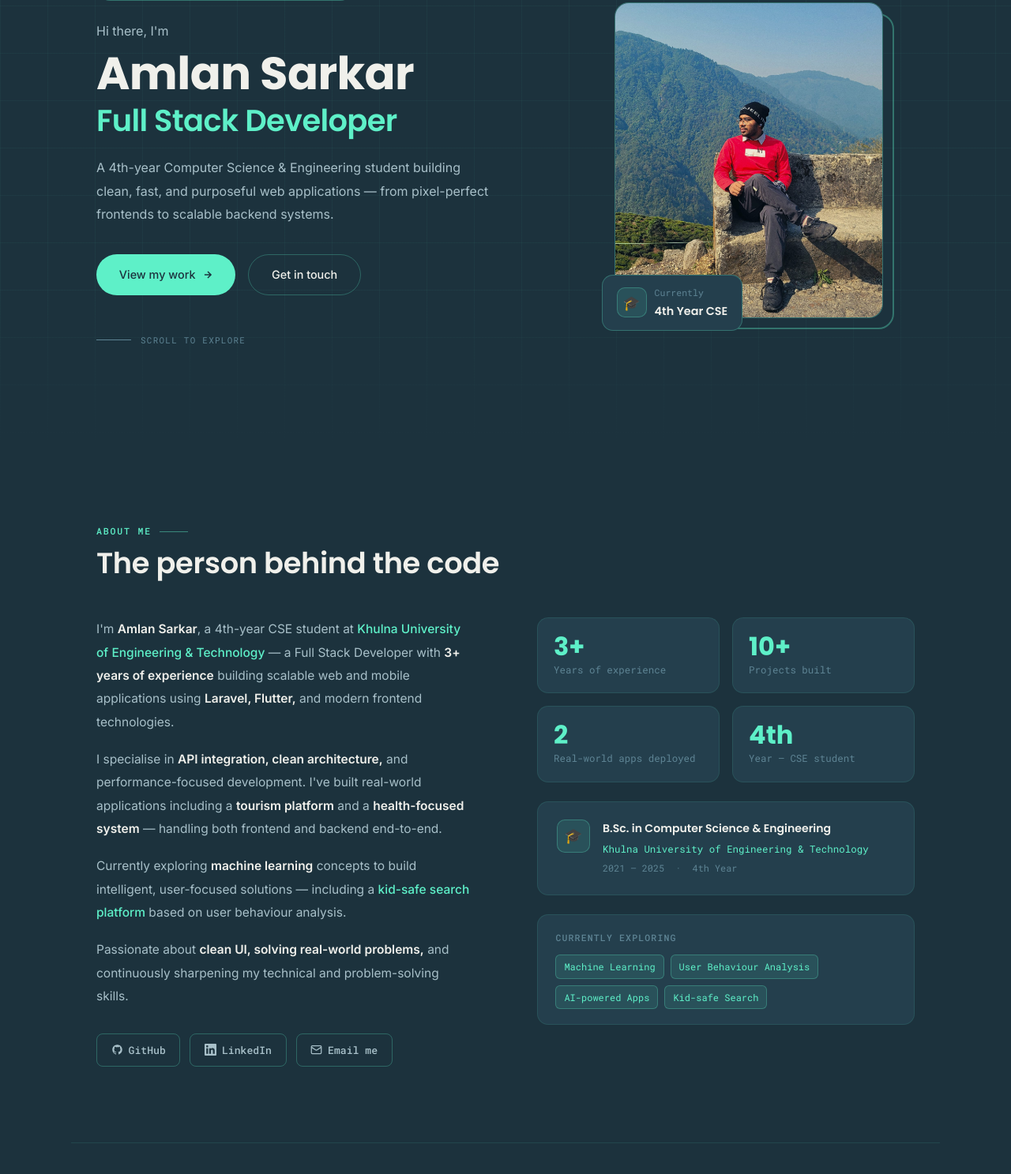
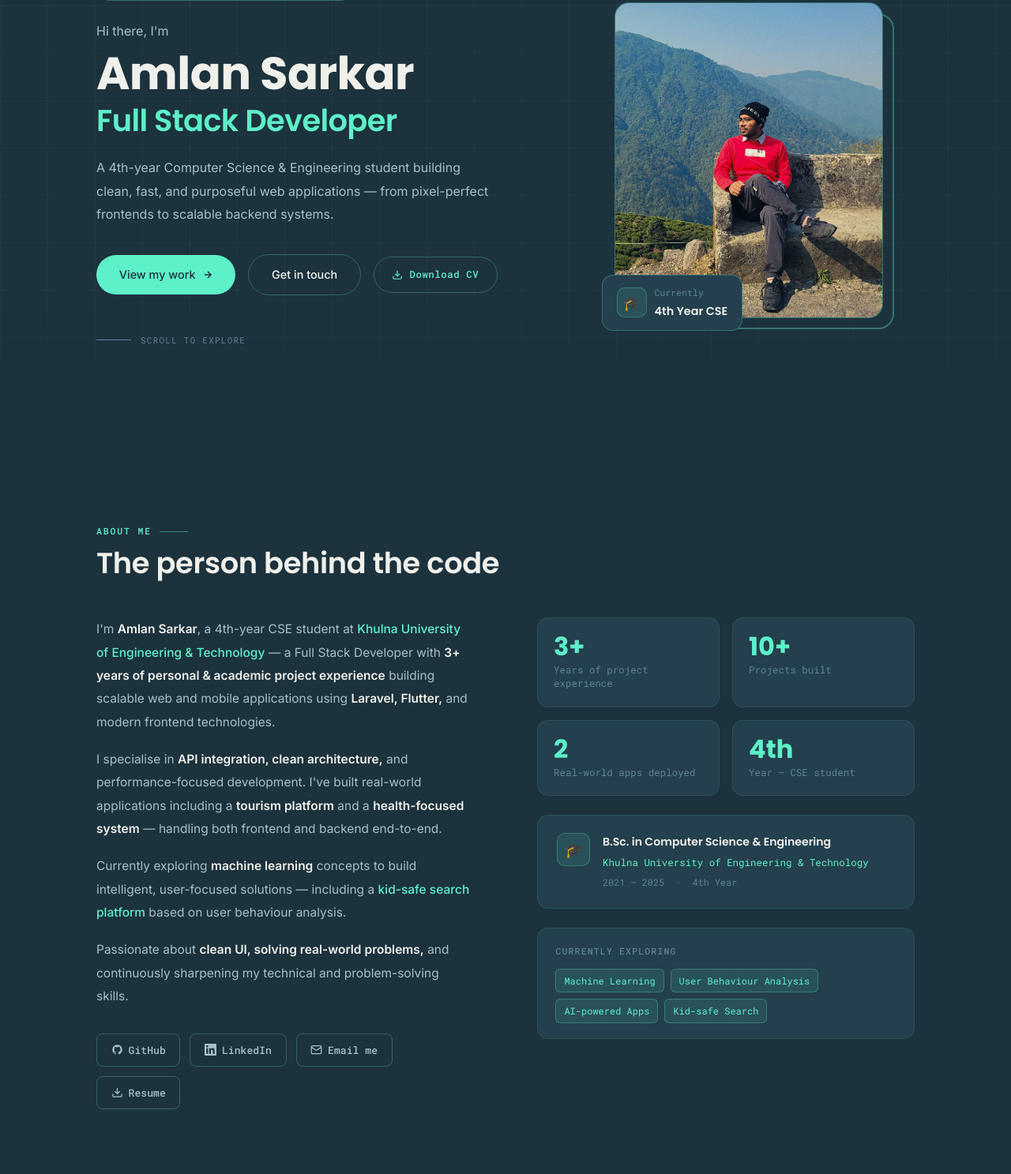
Before and after one commit to AmlanWTK/Portfolio, a plain HTML site: page index.html in a window 1280 px wide. Shown: the part 233-1720 px from the top of the page at 79% size. Drawn offline with Linux system fonts and the light colour scheme.

Commit message:
Add CV download button and clarify experience
Added a CV download button and updated experience claims.

```diff
--- a/index.html
+++ b/index.html
@@ -66,6 +66,9 @@
     .btn-primary:hover{background:var(--accent-dim);color:var(--bg-primary);transform:translateY(-2px)}
     .btn-outline{background:transparent;color:var(--text-primary);border:1.5px solid var(--border-hover)}
     .btn-outline:hover{border-color:var(--accent);color:var(--accent);transform:translateY(-2px)}
+    /* CV download button — subtle ghost style distinct from the other two */
+    .btn-cv{background:transparent;color:var(--accent);border:1.5px solid var(--border-hover);font-family:var(--font-mono);font-size:0.78rem;letter-spacing:0.04em;padding:0.72rem 1.4rem}
+    .btn-cv:hover{border-color:var(--accent);background:var(--accent-glow);color:var(--accent);transform:translateY(-2px)}
     .reveal{opacity:0;transform:translateY(26px);transition:opacity 0.65s ease,transform 0.65s ease}
     .reveal.visible{opacity:1;transform:translateY(0)}
     .reveal-delay-1{transition-delay:0.1s}
@@ -112,7 +115,7 @@
     .hero-name{display:block;color:var(--text-primary);font-family:var(--font-display);font-size:clamp(2.4rem,4.5vw,3.6rem);font-weight:700;line-height:1.15;letter-spacing:-0.01em}
     .hero-role{display:block;font-family:var(--font-display);font-size:clamp(1.6rem,3vw,2.6rem);font-weight:600;line-height:1.2;color:var(--accent);margin-top:0.2rem}
     .hero-desc{font-size:1rem;color:var(--text-second);max-width:500px;margin:1.4rem 0 2.2rem;font-weight:400;line-height:1.85}
-    .hero-actions{display:flex;gap:1rem;flex-wrap:wrap;margin-bottom:3rem}
+    .hero-actions{display:flex;gap:1rem;flex-wrap:wrap;margin-bottom:3rem;align-items:center}
     .hero-scroll{display:flex;align-items:center;gap:12px;color:var(--text-muted);font-family:var(--font-mono);font-size:0.68rem;letter-spacing:0.12em;text-transform:uppercase}
     .scroll-line{width:44px;height:1px;background:var(--text-muted)}
     .hero-image-wrap{position:relative;display:flex;justify-content:center}
@@ -121,8 +124,6 @@
     .hero-image-inner{position:relative;z-index:1;width:100%;height:100%;border-radius:18px;overflow:hidden;border:1px solid var(--border-hover);background:var(--bg-surface)}
     .hero-image-inner img{width:100%;height:100%;object-fit:cover;object-position:top center;display:block;filter:brightness(0.92) contrast(1.05);transition:filter 0.4s ease}
     .hero-image-inner img:hover{filter:brightness(1) contrast(1.05)}
-    .hero-image-placeholder{width:100%;height:100%;display:flex;flex-direction:column;align-items:center;justify-content:center;gap:12px;color:var(--text-muted);font-family:var(--font-mono);font-size:0.75rem;text-align:center;padding:1rem}
-    .hero-image-placeholder svg{opacity:0.35}
     .hero-img-badge{position:absolute;bottom:-16px;left:-16px;z-index:2;background:var(--bg-surface);border:1px solid var(--border-hover);border-radius:14px;padding:0.75rem 1.1rem;display:flex;align-items:center;gap:10px;backdrop-filter:blur(8px)}
     .img-badge-icon{width:38px;height:38px;background:var(--accent-glow);border:1px solid var(--border-hover);border-radius:10px;display:flex;align-items:center;justify-content:center;font-size:1.1rem}
     .img-badge-label{font-size:0.72rem;color:var(--text-muted);font-family:var(--font-mono)}
@@ -255,6 +256,9 @@
       .projects-grid{grid-template-columns:1fr}
       .project-card.span-full{grid-column:1}
     }
+    @media (max-width: 600px) {
+      .hero-actions{align-items:center}
+    }
     @media (max-width: 480px) {
       h1{font-size:2.4rem}
       .form-row{grid-template-columns:1fr}
@@ -317,6 +321,11 @@
               <svg width="14" height="14" viewBox="0 0 24 24" fill="none" stroke="currentColor" stroke-width="2.5"><path d="M5 12h14M12 5l7 7-7 7"/></svg>
             </a>
             <a href="#contact" class="btn btn-outline">Get in touch</a>
+            <!-- ✅ NEW: Download CV button -->
+            <a href="Amlan_Sarkar_Resume.pdf" download="Amlan_Sarkar_Resume.pdf" class="btn btn-cv" aria-label="Download Amlan Sarkar's resume PDF">
+              <svg width="14" height="14" viewBox="0 0 24 24" fill="none" stroke="currentColor" stroke-width="2"><path d="M21 15v4a2 2 0 0 1-2 2H5a2 2 0 0 1-2-2v-4"/><polyline points="7 10 12 15 17 10"/><line x1="12" y1="15" x2="12" y2="3"/></svg>
+              Download CV
+            </a>
           </div>
           <div class="hero-scroll reveal reveal-delay-5">
             <span class="scroll-line" aria-hidden="true"></span>
@@ -326,8 +335,7 @@
         <div class="hero-image-wrap reveal reveal-delay-3">
           <div class="hero-image-outer">
             <div class="hero-image-inner">
-              <!-- Replace this div with: <img src="photo.jpg" alt="Amlan Sarkar"> -->
-             <img src="photo.jpg" alt="Amlan Sarkar — Full Stack Developer" />
+              <img src="photo.jpg" alt="Amlan Sarkar — Full Stack Developer" />
             </div>
             <div class="hero-img-badge">
               <div class="img-badge-icon">🎓</div>
@@ -352,7 +360,8 @@
           <p class="reveal">
             I'm <strong>Amlan Sarkar</strong>, a 4th-year CSE student at
             <span class="accent-text">Khulna University of Engineering &amp; Technology</span> —
-            a Full Stack Developer with <strong>3+ years of experience</strong> building scalable web and mobile applications using <strong>Laravel, Flutter,</strong> and modern frontend technologies.
+            <!-- ✅ UPDATED: clarified experience claim -->
+            a Full Stack Developer with <strong>3+ years of personal &amp; academic project experience</strong> building scalable web and mobile applications using <strong>Laravel, Flutter,</strong> and modern frontend technologies.
           </p>
           <p class="reveal reveal-delay-1">
             I specialise in <strong>API integration, clean architecture,</strong> and performance-focused development. I've built real-world applications including a <strong>tourism platform</strong> and a <strong>health-focused system</strong> — handling both frontend and backend end-to-end.
@@ -376,11 +385,17 @@
               <svg width="15" height="15" viewBox="0 0 24 24" fill="none" stroke="currentColor" stroke-width="2"><rect x="2" y="4" width="20" height="16" rx="2"/><path d="m22 7-8.97 5.7a1.94 1.94 0 0 1-2.06 0L2 7"/></svg>
               Email me
             </a>
+            <!-- ✅ NEW: CV download link in about section too -->
+            <a href="Amlan_Sarkar_Resume.pdf" download="Amlan_Sarkar_Resume.pdf" class="about-link" aria-label="Download resume PDF">
+              <svg width="15" height="15" viewBox="0 0 24 24" fill="none" stroke="currentColor" stroke-width="2"><path d="M21 15v4a2 2 0 0 1-2 2H5a2 2 0 0 1-2-2v-4"/><polyline points="7 10 12 15 17 10"/><line x1="12" y1="15" x2="12" y2="3"/></svg>
+              Resume
+            </a>
           </div>
         </div>
         <div class="about-right">
           <div class="stats-grid">
-            <div class="stat-card reveal"><div class="stat-num">3+</div><div class="stat-label">Years of experience</div></div>
+            <!-- ✅ UPDATED: stat card label clarified -->
+            <div class="stat-card reveal"><div class="stat-num">3+</div><div class="stat-label">Years of project experience</div></div>
             <div class="stat-card reveal reveal-delay-1"><div class="stat-num">10+</div><div class="stat-label">Projects built</div></div>
             <div class="stat-card reveal reveal-delay-2"><div class="stat-num">2</div><div class="stat-label">Real-world apps deployed</div></div>
             <div class="stat-card reveal reveal-delay-3"><div class="stat-num">4th</div><div class="stat-label">Year — CSE student</div></div>
```
